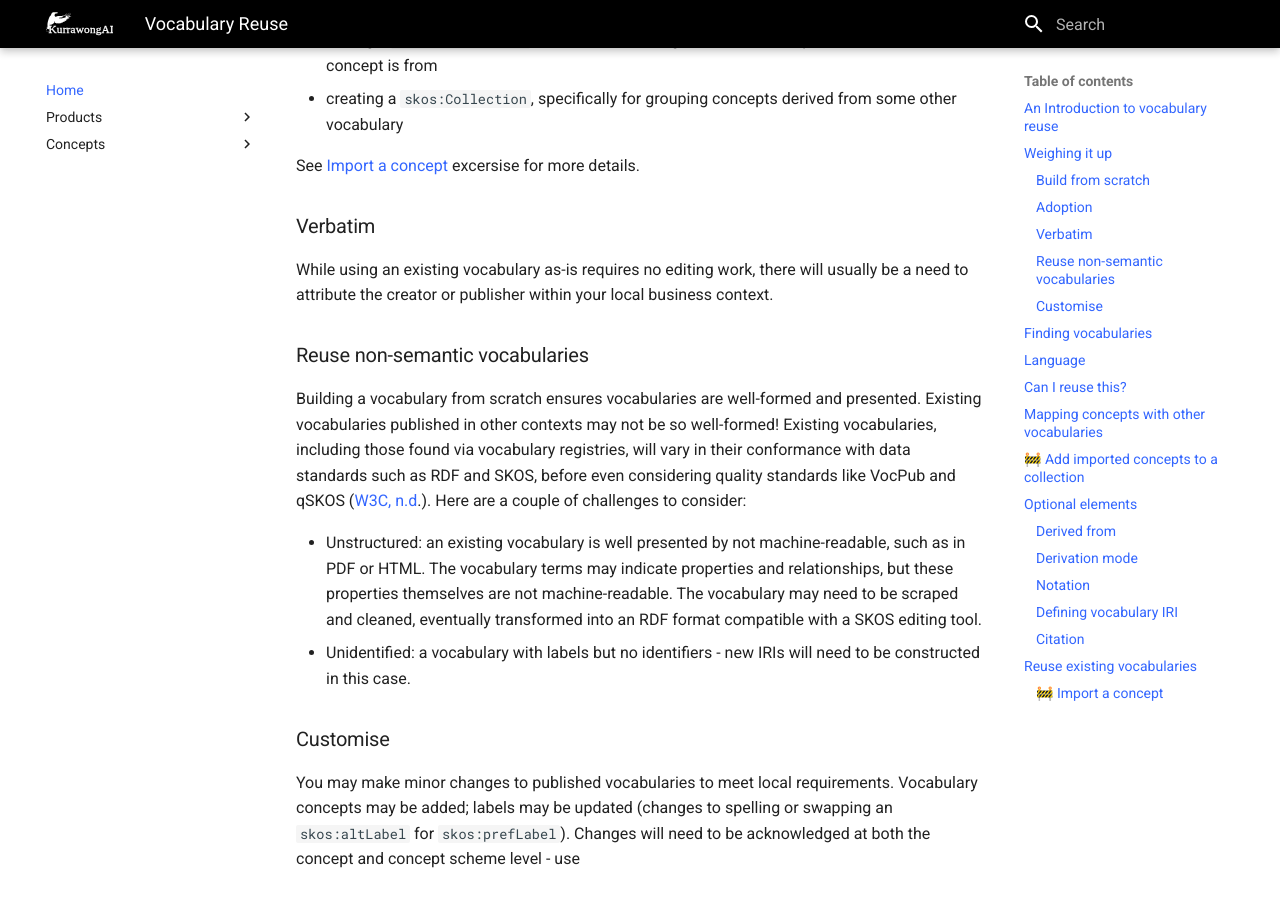
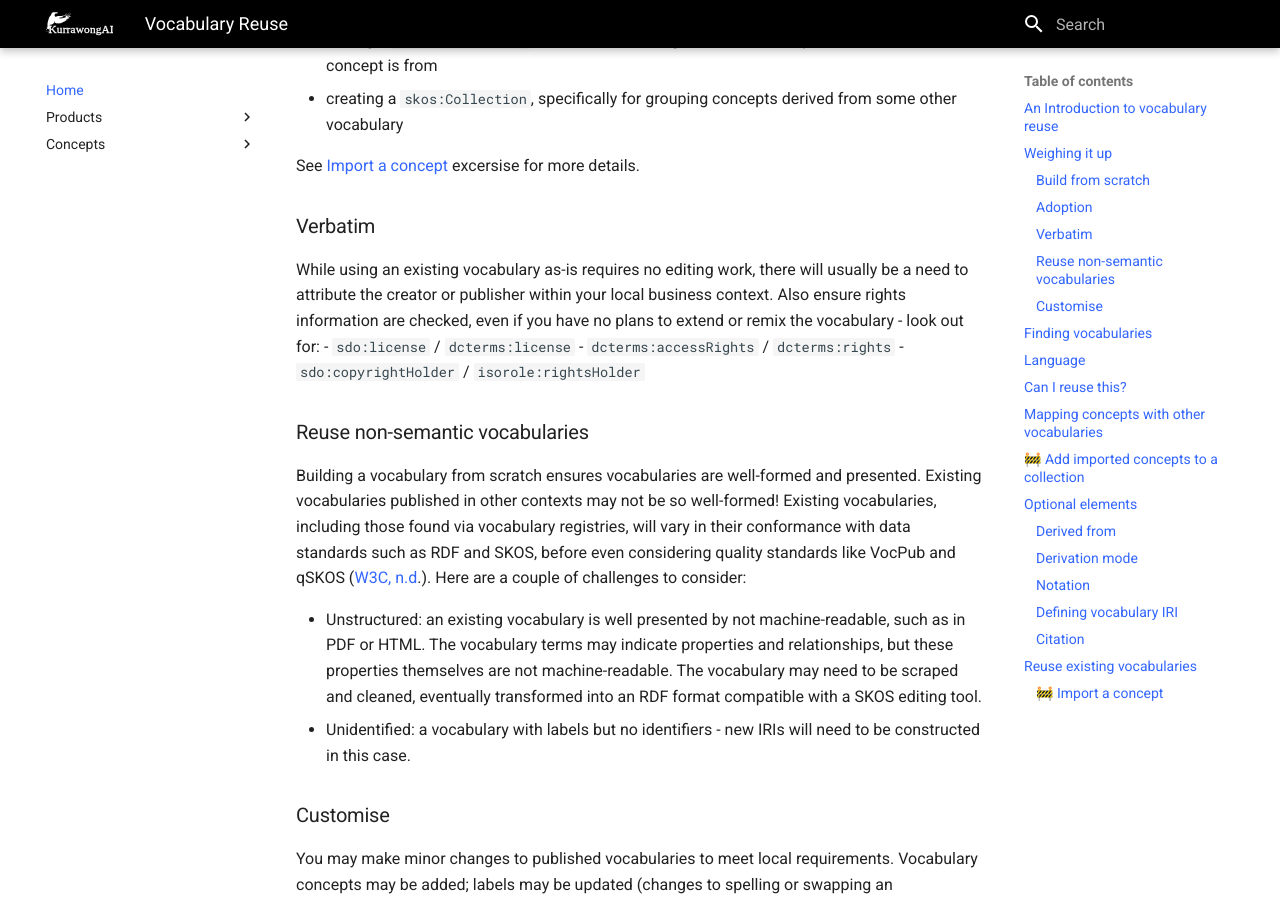
Before and after one commit to Kurrawong/docs, an MkDocs documentation site: the page built from docs/concepts/vocabs/vocab-reuse.md, in a window 1280 px wide and 900 px high, scrolled down 1926 px. Built offline with MkDocs 1.6.1 and Material for MkDocs 9.7.7, drawn with Linux system fonts in a browser that asks for light colours.

Commit message:
Update vocab-reuse.md
WIP

```diff
--- a/docs/concepts/vocabs/vocab-reuse.md
+++ b/docs/concepts/vocabs/vocab-reuse.md
@@ -67,7 +67,10 @@ See [Import a concept](#import-a-concept) excersise for more details.
 
 ### Verbatim
 
-While using an existing vocabulary as-is requires no editing work, there will usually be a need to attribute the creator or publisher within your local business context.
+While using an existing vocabulary as-is requires no editing work, there will usually be a need to attribute the creator or publisher within your local business context. Also ensure rights information are checked, even if you have no plans to extend or remix the vocabulary - look out for:
+- `sdo:license` / `dcterms:license`
+- `dcterms:accessRights` / `dcterms:rights`
+- `sdo:copyrightHolder` / `isorole:rightsHolder`
 
 ### Reuse non-semantic vocabularies
 
```
